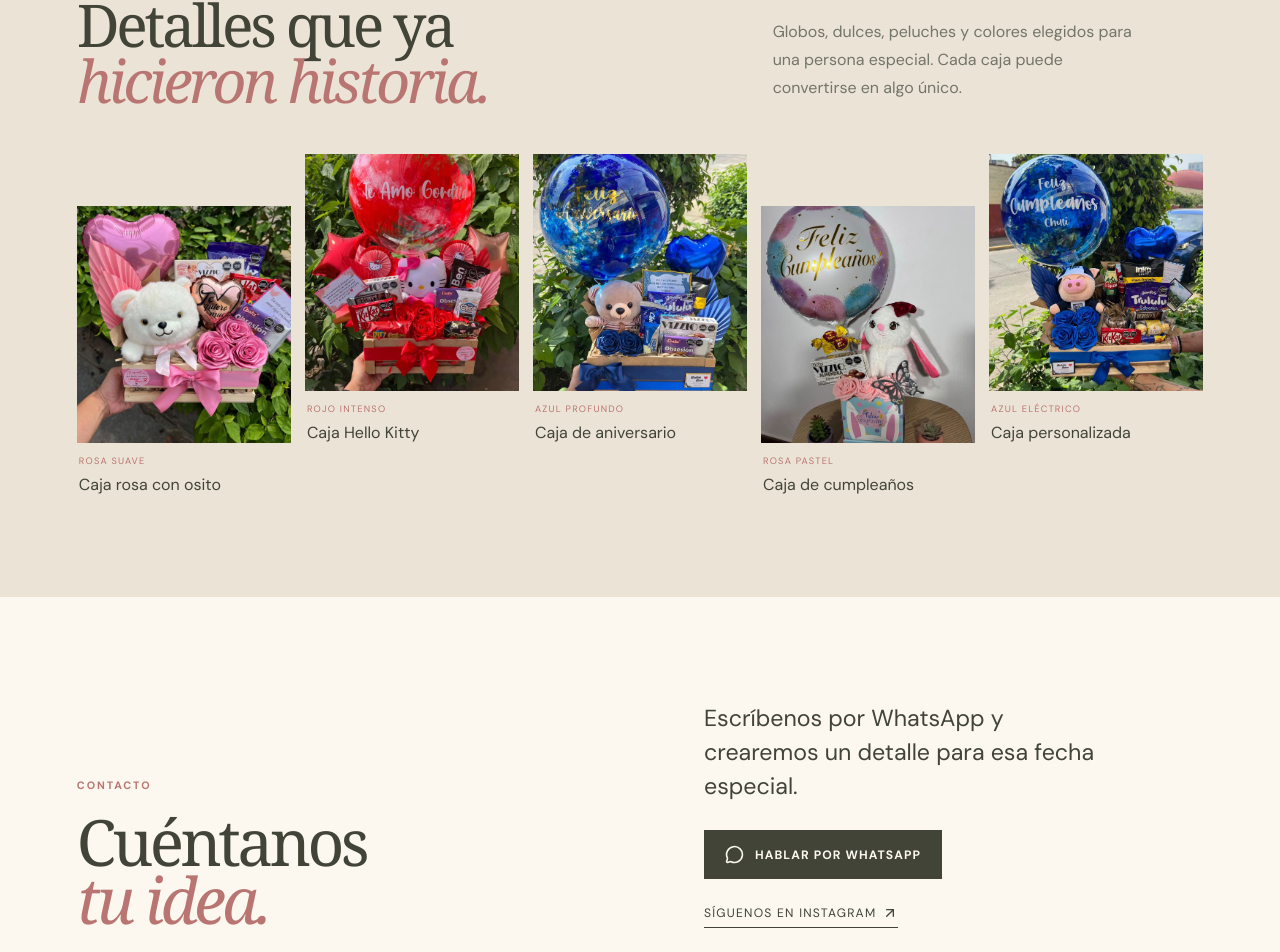
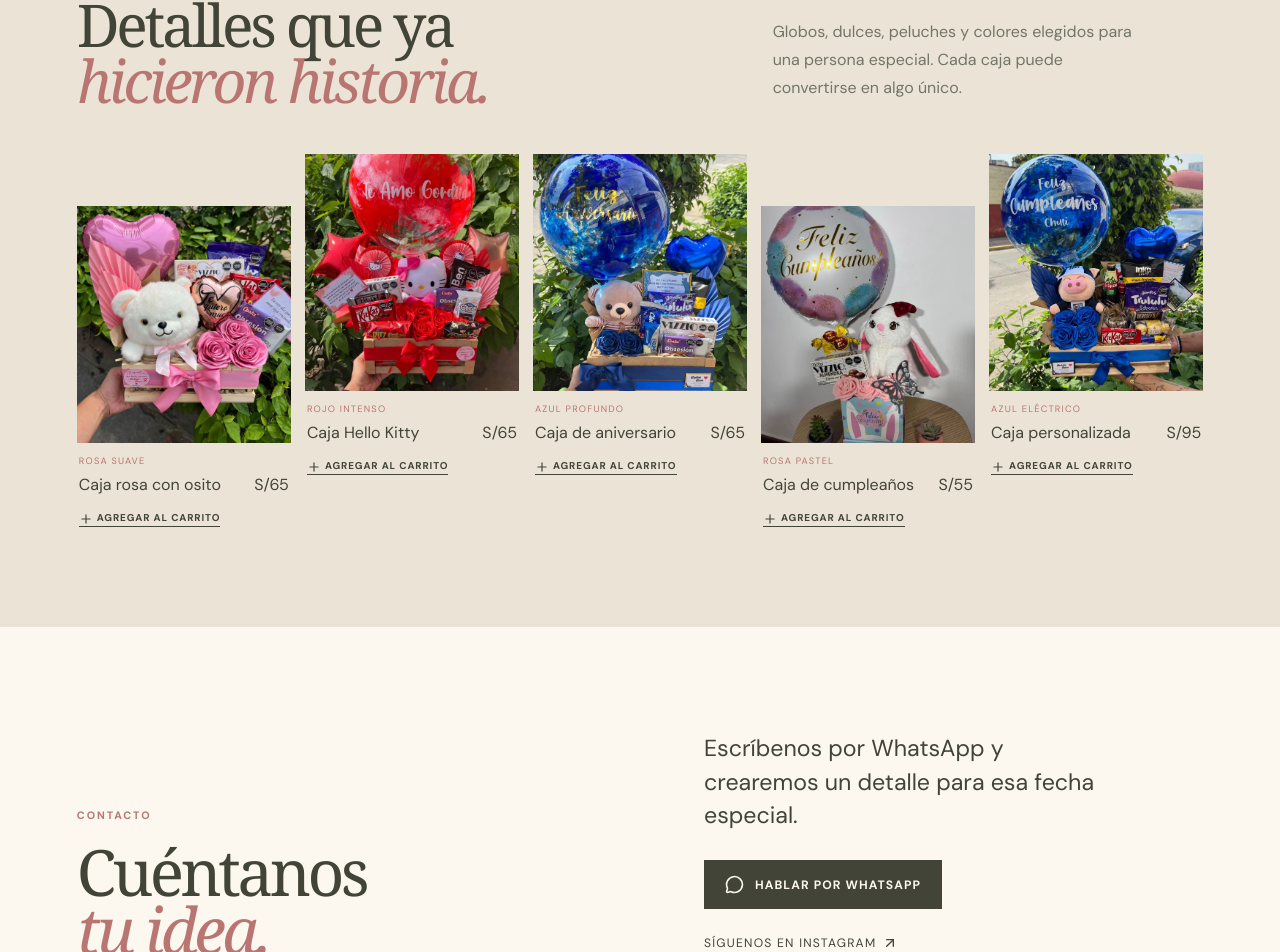
Before and after one commit to ariancerna/bloome-flores, a React (Vite) app: page / in a window 1280 px wide. Shown: the part 5488-6440 px from the top of the page. Built offline with nearby package versions, Linux system fonts and the light colour scheme; a web font is replaced by a local one.

Commit message:
Add custom boxes to cart and refine social sharing

```diff
--- a/index.html
+++ b/index.html
@@ -8,6 +8,7 @@
     <link rel="icon" type="image/png" href="/favicon.png" />
     <link rel="apple-touch-icon" href="/apple-touch-icon.png" />
     <meta property="og:type" content="website" />
+    <meta property="og:url" content="https://bloome-flores.vercel.app/" />
     <meta property="og:title" content="Bloomé | Flores eternas que hablan" />
     <meta property="og:description" content="Flores eternas y detalles personalizados para celebrar lo importante." />
     <meta property="og:image" content="https://bloome-flores.vercel.app/og-bloome.png" />
--- a/src/pages/Home.tsx
+++ b/src/pages/Home.tsx
@@ -8,12 +8,12 @@ type CartLine = Product & { quantity: number };
 
 const whatsapp = '51902586466';
 
-const customArrangements = [
-  { image: '/caja-rosa-osito.jpeg', name: 'Caja rosa con osito', tone: 'Rosa suave' },
-  { image: '/caja-roja-hello-kitty.jpeg', name: 'Caja Hello Kitty', tone: 'Rojo intenso' },
-  { image: '/caja-aniversario-azul.jpeg', name: 'Caja de aniversario', tone: 'Azul profundo' },
-  { image: '/caja-cumple-conejo.jpeg', name: 'Caja de cumpleaños', tone: 'Rosa pastel' },
-  { image: '/caja-cumple-azul.jpeg', name: 'Caja personalizada', tone: 'Azul eléctrico' },
+const customArrangements: Array<Product & { tone: string }> = [
+  { image: '/caja-rosa-osito.jpeg', name: 'Caja rosa con osito', tone: 'Rosa suave', price: 65, category: 'Caja personalizada', includes: ['Flores eternas', 'Peluche', 'Dulces y globo decorativo'] },
+  { image: '/caja-roja-hello-kitty.jpeg', name: 'Caja Hello Kitty', tone: 'Rojo intenso', price: 65, category: 'Caja personalizada', includes: ['Flores eternas', 'Peluche Hello Kitty', 'Dulces y globo decorativo'] },
+  { image: '/caja-aniversario-azul.jpeg', name: 'Caja de aniversario', tone: 'Azul profundo', price: 65, category: 'Caja personalizada', includes: ['Flores eternas', 'Peluche', 'Dulces y globo de aniversario'] },
+  { image: '/caja-cumple-conejo.jpeg', name: 'Caja de cumpleaños', tone: 'Rosa pastel', price: 55, category: 'Caja personalizada', includes: ['Flores eternas', 'Peluche conejo', 'Dulces y globo de cumpleaños'] },
+  { image: '/caja-cumple-azul.jpeg', name: 'Caja personalizada', tone: 'Azul eléctrico', price: 95, category: 'Caja personalizada', includes: ['Flores eternas', 'Peluche', 'Dulces y globo personalizado'] },
 ];
 
 const products: Product[] = [
@@ -80,7 +80,7 @@ export default function Home() {
 
       <section className="process" id="como-pedir"><p className="eyebrow">SENCILLO Y PERSONAL</p><h2>Tu pedido, en tres pasos.</h2><div className="steps"><div><span>01</span><h3>Elige un arreglo</h3><p>Explora el catálogo y abre el detalle del diseño que te gusta.</p></div><div><span>02</span><h3>Escríbenos</h3><p>Cuéntanos la fecha, dedicatoria y cualquier toque que quieras sumar.</p></div><div><span>03</span><h3>Reserva tu fecha</h3><p>Separa tu pedido con el 50%. Coordinamos entrega o recojo contigo.</p></div></div></section>
 
-      <section className="custom-gallery"><div className="gallery-heading"><div><p className="eyebrow">HECHOS A TU MEDIDA</p><h2>Detalles que ya<br /><em>hicieron historia.</em></h2></div><p>Globos, dulces, peluches y colores elegidos para una persona especial. Cada caja puede convertirse en algo único.</p></div><div className="gallery-grid">{customArrangements.map((arrangement) => <figure key={arrangement.name}><img src={arrangement.image} alt={arrangement.name} /><figcaption><span>{arrangement.tone}</span><strong>{arrangement.name}</strong></figcaption></figure>)}</div></section>
+      <section className="custom-gallery"><div className="gallery-heading"><div><p className="eyebrow">HECHOS A TU MEDIDA</p><h2>Detalles que ya<br /><em>hicieron historia.</em></h2></div><p>Globos, dulces, peluches y colores elegidos para una persona especial. Cada caja puede convertirse en algo único.</p></div><div className="gallery-grid">{customArrangements.map((arrangement) => <figure key={arrangement.name}><button className="gallery-image" onClick={() => setSelected(arrangement)} aria-label={`Ver ${arrangement.name}`}><img src={arrangement.image} alt={arrangement.name} /></button><figcaption><span>{arrangement.tone}</span><div className="gallery-product"><strong>{arrangement.name}</strong><b>S/{arrangement.price}</b></div><button className="gallery-add" onClick={() => addToCart(arrangement)}><Plus size={14} /> Agregar al carrito</button></figcaption></figure>)}</div></section>
 
       <section className="contact" id="contacto"><div><p className="eyebrow">CONTACTO</p><h2>Cuéntanos<br /><em>tu idea.</em></h2></div><div className="contact-copy"><p>Escríbenos por WhatsApp y crearemos un detalle para esa fecha especial.</p><a className="button button-dark" href={`https://wa.me/${whatsapp}?text=${encodeURIComponent('Hola, me gustaría cotizar un arreglo personalizado.')}`} target="_blank" rel="noreferrer"><MessageCircle size={19} /> Hablar por WhatsApp</a><a className="instagram-link" href="https://instagram.com/bloome.floreriaa" target="_blank" rel="noreferrer">Síguenos en Instagram <ArrowUpRight size={16} /></a></div></section>
 
```
Also changed, not shown: public/apple-touch-icon.png, public/favicon.png, src/styles/global.css.
